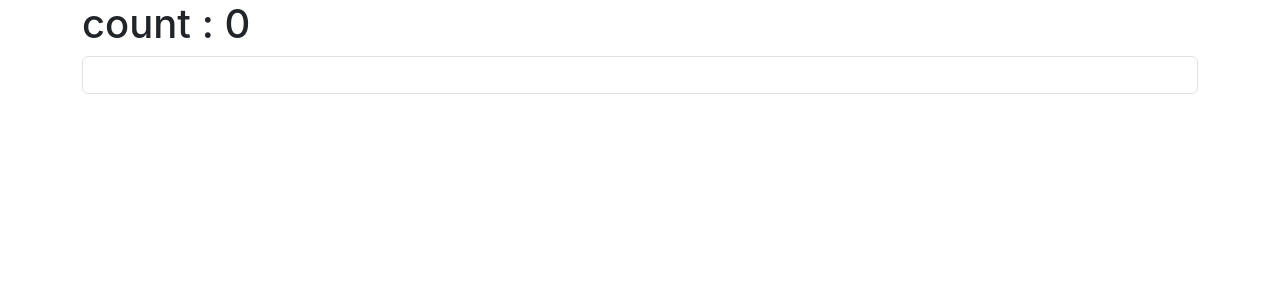
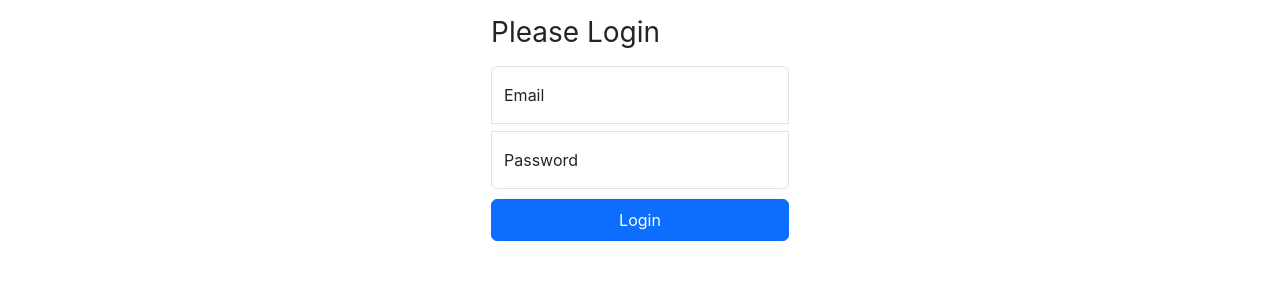
Before and after one commit to Mitesh2001/react_admin, a React (Create React App) app: page /login in a window 1280 px wide. Shown: the top 300 px of the page. Built offline with nearby package versions, Linux system fonts and the light colour scheme.

Commit message:
Login functionality added

```diff
--- a/src/pages/Login.tsx
+++ b/src/pages/Login.tsx
@@ -1,15 +1,51 @@
-import { ChangeEvent, useState } from 'react';
+import axios from 'axios';
+import { ChangeEvent, Component, SyntheticEvent, useState } from 'react';
+import { Navigate } from 'react-router-dom';
 
-const Login = () => {
+class Login extends Component {
 
-    const [count, setCount] = useState<number>(0);
+    email = "";
+    password = "";
+    state = {
+        redirect: false
+    }
 
-    return (
-        <div className='container'>
-            <h1>count : {count}</h1>
-            <input onChange={(e: ChangeEvent<HTMLInputElement>) => setCount(parseInt(e.target.value))} type="number" className='form-control' />
-        </div>
-    )
+    submit = async (e: SyntheticEvent) => {
+        e.preventDefault();
+        const response = await axios.post('http://localhost:8080/api/login', {
+            email: this.email,
+            password: this.password
+        })
+
+        this.setState({
+            redirect: true
+        })
+
+    }
+
+    render() {
+
+        if (this.state.redirect) {
+            return <Navigate to={'/'} />;
+        }
+
+        return (
+            <main className="form-signin w-100 m-auto">
+                <form onSubmit={this.submit}>
+                    <h1 className="h3 mb-3 fw-normal">Please Login</h1>
+                    <div className="form-floating my-2">
+                        <input onChange={e => this.email = e.target.value} type="email" className="form-control" placeholder='Email' id="floatingInput" />
+                        <label htmlFor="floatingInput">Email</label>
+                    </div>
+                    <div className="form-floating my-2">
+                        <input onChange={e => this.password = e.target.value} type="password" className="form-control" placeholder='Password' id="floatingPassword" />
+                        <label htmlFor="floatingPassword">Password</label>
+                    </div>
+                    <button className="btn btn-primary w-100 py-2" type="submit">Login</button>
+                </form>
+            </main>
+        )
+    }
 }
 
 export default Login;
--- a/src/pages/Register.tsx
+++ b/src/pages/Register.tsx
@@ -23,7 +23,7 @@ export default class Register extends Component {
       password: this.password,
       password_confirm: this.password_confirm,
     })
-    console.log(response);
+
     this.setState({
       redirect: true
     })
```
